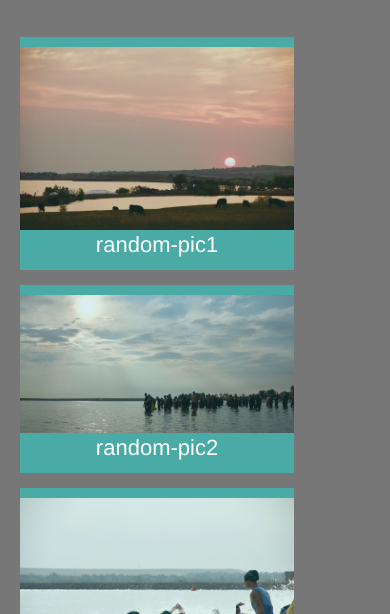
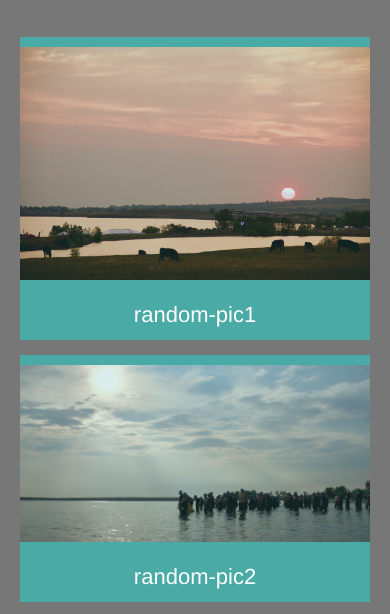
Before and after one commit to Livi143/Basic-Portfolio-Recommended-that-portfolio-though, a plain HTML site: page portfolio.html in a window 390 px wide. Shown: the part 205-819 px from the top of the page. Drawn offline with Linux system fonts and the light colour scheme.

Commit message:
need to find break points, and some pages need fixing

```diff
--- a/assets/css/style.css
+++ b/assets/css/style.css
@@ -231,4 +231,11 @@ nav a {
         .main-container {
             max-width: 420px;
         }
+        .work {
+            width: 100%;
+        }
+        .auth-image {
+            width: 100%;
+            margin-bottom: 20px;
+        }
      }
```
